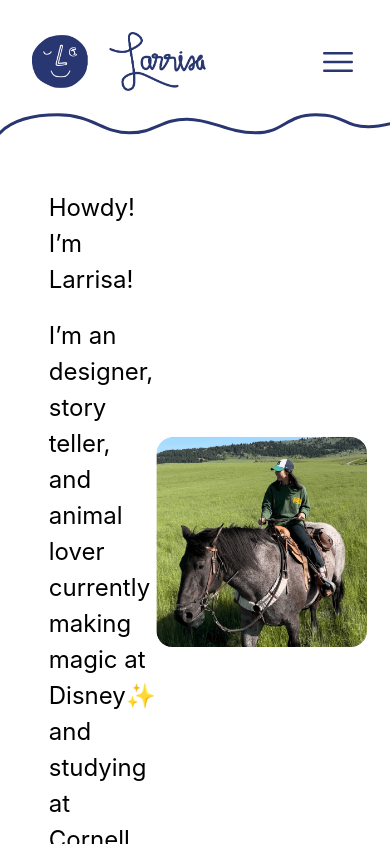
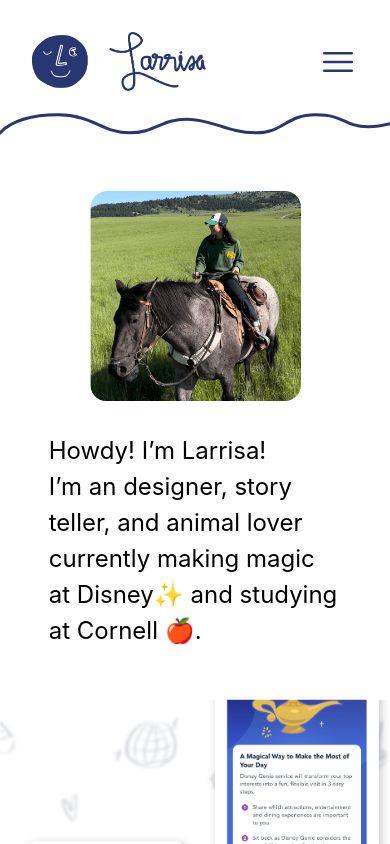
Before and after one commit to michelleli01/larrisa-portfolio, a SvelteKit app: page / in a window 390 px wide. Shown: the top 844 px of the page. Built offline with nearby package versions, Linux system fonts and the light colour scheme; a web font is replaced by a local one.

Commit message:
home mobile

```diff
--- a/src/routes/+page.svelte
+++ b/src/routes/+page.svelte
@@ -12,8 +12,10 @@
 </svelte:head>
 
 <section class="py-[3.12rem]">
-	<div class="flex font-header text-[1.5rem] justify-between items-center max-w-[75%] mx-auto">
-		<div class="flex flex-col align-start max-w-[30rem] gap-[1.25rem]">
+	<div class="flex flex-col md:flex-row font-header text-[1.5rem] justify-between items-center max-w-[75%] mx-auto">
+		<img src={home_pic_1} alt="larrisa on horse" class="md:hidden object-cover max-w-[25vh] rounded-[1rem] mb-[2rem]" />
+
+		<div class="md:flex md:flex-col md:items-start md:max-w-[30rem] gap-[1.25rem]">
 			<p>Howdy! I’m Larrisa!</p>
 			<p>
 				I’m an designer, story teller, and animal lover currently making magic at Disney✨ and
@@ -21,7 +23,7 @@
 			</p>
 		</div>
 
-		<img src={home_pic_1} alt="larrisa on horse" class="object-cover max-w-[25vh] rounded-[1rem]" />
+		<img src={home_pic_1} alt="larrisa on horse" class="hidden md:flex md:object-cover md:max-w-[25vh] rounded-[1rem]" />
 	</div>
 </section>
 
```
